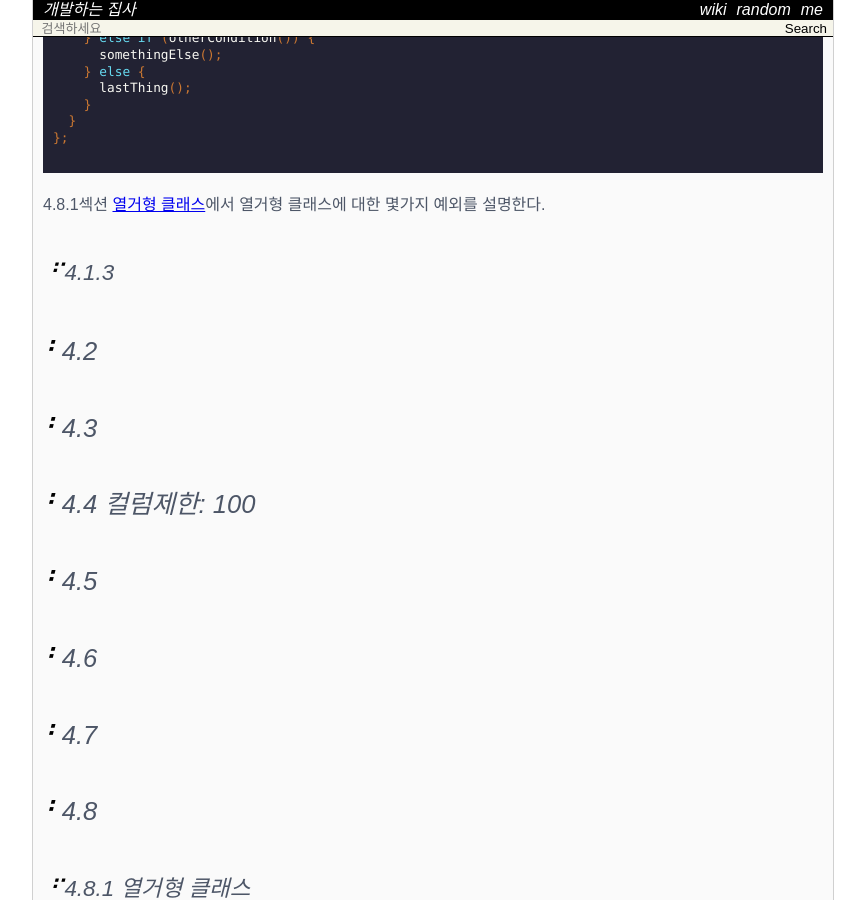
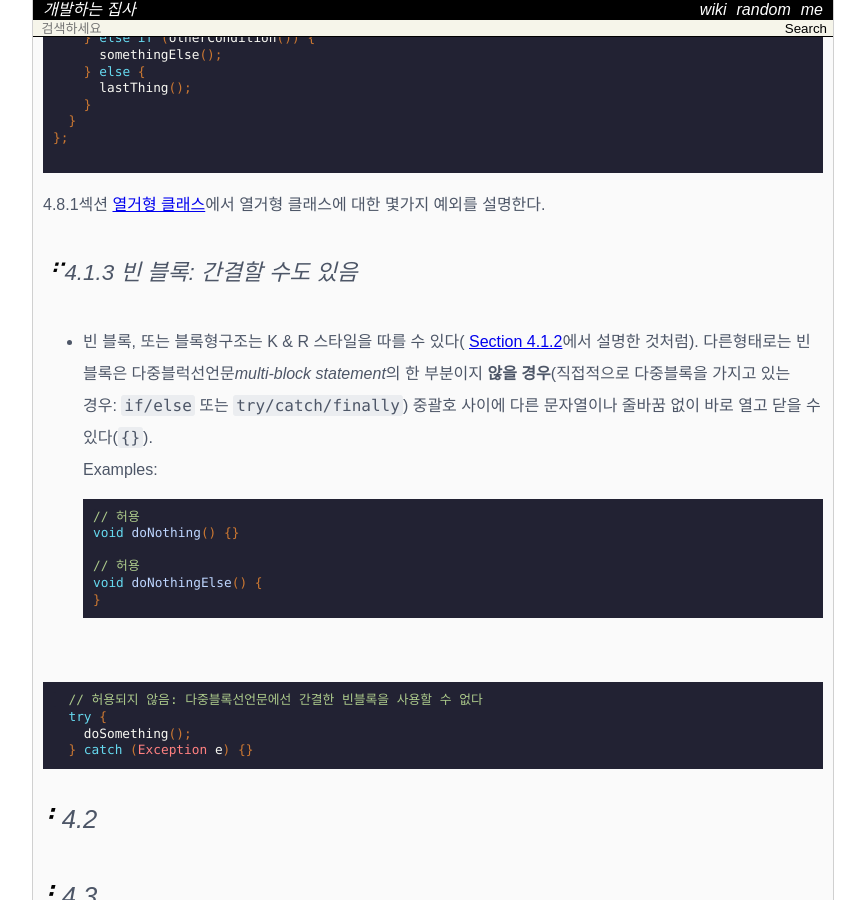
Before and after one commit to Achelous1/achelous1.github.io, a Jekyll site: the page built from _wiki/google-java-style-guide.md, in a window 1280 px wide and 900 px high, scrolled down 6582 px. Shown: the whole window, without its empty margins (207-1072 px from the left). Built offline with Jekyll 4.4.1, drawn with Linux system fonts in a browser that asks for light colours; nearby versions of some CDN libraries; some web fonts are replaced; comment, search, counter and statistics services are not loaded; some of the changed text lies outside the part shown.

Commit message:
MODIFY Google Java Style Guide
Added Section 4.1.3

````diff
--- a/_data/pageMap.yml
+++ b/_data/pageMap.yml
@@ -92,7 +92,7 @@ google-java-style-guide:
     summary: '구글의 자바 코딩가이드'
     parent: programming
     url: /wiki/google-java-style-guide
-    updated: '2021-02-09 14:02:14 +0900'
+    updated: '2021-02-10 16:43:43 +0900'
     children: []
 importance-in-studying:
     type: wiki
--- a/_wiki/google-java-style-guide.md
+++ b/_wiki/google-java-style-guide.md
@@ -145,7 +145,26 @@ return new MyClass() {
 
 4.8.1섹션 [열거형 클래스](#481-열거형-클래스)에서 열거형 클래스에 대한 몇가지 예외를 설명한다.
 
-#### 4.1.3
+#### 4.1.3 빈 블록: 간결할 수도 있음
+* 빈 블록, 또는 블록형구조는 K & R 스타일을 따를 수 있다( [Section 4.1.2](#412-비어-있지-않은-블록-nonempty-block--k--r-스타일)에서 설명한 것처럼). 다른형태로는 빈 블록은 다중블럭선언문*multi-block statement*의 한 부분이지 **않을 경우**(직접적으로 다중블록을 가지고 있는 경우: `if/else` 또는 `try/catch/finally`) 중괄호 사이에 다른 문자열이나 줄바꿈 없이 바로 열고 닫을 수 있다(`{}`).
+<br/>
+Examples:
+```java
+  // 허용
+  void doNothing() {}
+
+  // 허용
+  void doNothingElse() {
+  }
+```
+<br/>
+
+```java
+  // 허용되지 않음: 다중블록선언문에선 간결한 빈블록을 사용할 수 없다
+  try {
+    doSomething();
+  } catch (Exception e) {}
+```
 
 ### 4.2
 
--- a/data/tag/books.json
+++ b/data/tag/books.json
@@ -1 +1 @@
-{"fileName":"books","collection":{"books-2021":{"type":"wiki","title":"2021년 독서목록","summary":"","parent":"life-log","url":"/wiki/books-2021","updated":"2021-02-02 14:20:40 +0900","children":[]}}}
+{"fileName":"books","collection":{"books-2021":{"type":"wiki","title":"2021년 독서목록","summary":"","parent":"life-log","url":"/wiki/books-2021","updated":"2021-02-09 16:08:17 +0900","children":[]}}}
--- a/data/tag/guideline.json
+++ b/data/tag/guideline.json
@@ -1 +1 @@
-{"fileName":"guideline","collection":{"google-java-style-guide":{"type":"wiki","title":"자바 코딩가이드","summary":"구글의 자바 코딩가이드","parent":"programming","url":"/wiki/google-java-style-guide","updated":"2021-02-09 14:02:14 +0900","children":[]}}}
+{"fileName":"guideline","collection":{"google-java-style-guide":{"type":"wiki","title":"자바 코딩가이드","summary":"구글의 자바 코딩가이드","parent":"programming","url":"/wiki/google-java-style-guide","updated":"2021-02-10 16:41:48 +0900","children":[]}}}
--- a/data/tag/java.json
+++ b/data/tag/java.json
@@ -1 +1 @@
-{"fileName":"java","collection":{"google-java-style-guide":{"type":"wiki","title":"자바 코딩가이드","summary":"구글의 자바 코딩가이드","parent":"programming","url":"/wiki/google-java-style-guide","updated":"2021-02-09 14:02:14 +0900","children":[]}}}
+{"fileName":"java","collection":{"google-java-style-guide":{"type":"wiki","title":"자바 코딩가이드","summary":"구글의 자바 코딩가이드","parent":"programming","url":"/wiki/google-java-style-guide","updated":"2021-02-10 16:41:48 +0900","children":[]}}}
--- a/data/tag/style.json
+++ b/data/tag/style.json
@@ -1 +1 @@
-{"fileName":"style","collection":{"google-java-style-guide":{"type":"wiki","title":"자바 코딩가이드","summary":"구글의 자바 코딩가이드","parent":"programming","url":"/wiki/google-java-style-guide","updated":"2021-02-09 14:02:14 +0900","children":[]}}}
+{"fileName":"style","collection":{"google-java-style-guide":{"type":"wiki","title":"자바 코딩가이드","summary":"구글의 자바 코딩가이드","parent":"programming","url":"/wiki/google-java-style-guide","updated":"2021-02-10 16:41:48 +0900","children":[]}}}
````
Also changed, not shown: other parts of _wiki/google-java-style-guide.md (+1 -1 lines).
